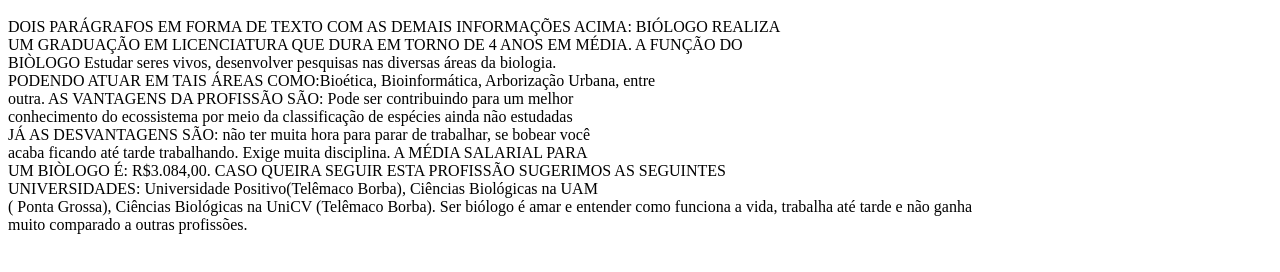
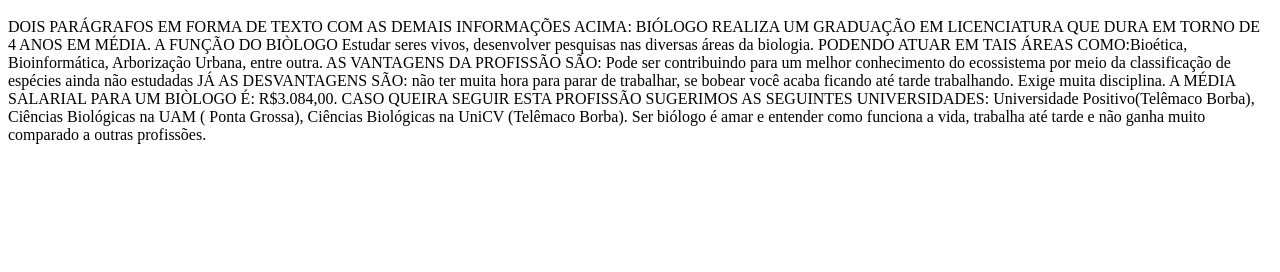
Before and after one commit to mariahpontess/pensamentocomputacional_1C, a plain HTML site: page index.html in a window 1280 px wide. Shown: the part 48-320 px from the top of the page. Drawn offline with Linux system fonts and the light colour scheme.

Commit message:
formatando

```diff
--- a/index.html
+++ b/index.html
@@ -1,15 +1,15 @@
  <h1> Vida biológica </h1>
 
- <P> DOIS PARÁGRAFOS EM FORMA DE TEXTO COM AS DEMAIS INFORMAÇÕES ACIMA: BIÓLOGO  REALIZA <BR>
- UM GRADUAÇÃO EM LICENCIATURA QUE DURA EM TORNO DE 4 ANOS EM MÉDIA. A FUNÇÃO DO <BR>
- BIÒLOGO Estudar seres vivos, desenvolver pesquisas nas diversas áreas da biologia.<BR>
-PODENDO ATUAR EM TAIS ÁREAS COMO:Bioética, Bioinformática, Arborização Urbana, entre <BR>
-outra. AS VANTAGENS DA PROFISSÃO SÃO: Pode ser contribuindo para um melhor <BR>
-conhecimento do ecossistema por meio da classificação de espécies ainda não estudadas <BR>
-JÁ AS DESVANTAGENS SÃO: não ter muita hora para parar de trabalhar, se bobear você <BR>
- acaba ficando até tarde trabalhando. Exige muita disciplina. A MÉDIA SALARIAL PARA <BR>
-UM BIÒLOGO É: R$3.084,00. CASO QUEIRA SEGUIR ESTA PROFISSÃO SUGERIMOS AS SEGUINTES <BR>
- UNIVERSIDADES: Universidade Positivo(Telêmaco Borba), Ciências Biológicas na UAM<BR>
+ <P> DOIS PARÁGRAFOS EM FORMA DE TEXTO COM AS DEMAIS INFORMAÇÕES ACIMA: BIÓLOGO  REALIZA
+ UM GRADUAÇÃO EM LICENCIATURA QUE DURA EM TORNO DE 4 ANOS EM MÉDIA. A FUNÇÃO DO
+ BIÒLOGO Estudar seres vivos, desenvolver pesquisas nas diversas áreas da biologia.
+PODENDO ATUAR EM TAIS ÁREAS COMO:Bioética, Bioinformática, Arborização Urbana, entre
+outra. AS VANTAGENS DA PROFISSÃO SÃO: Pode ser contribuindo para um melhor
+conhecimento do ecossistema por meio da classificação de espécies ainda não estudadas
+JÁ AS DESVANTAGENS SÃO: não ter muita hora para parar de trabalhar, se bobear você
+ acaba ficando até tarde trabalhando. Exige muita disciplina. A MÉDIA SALARIAL PARA
+UM BIÒLOGO É: R$3.084,00. CASO QUEIRA SEGUIR ESTA PROFISSÃO SUGERIMOS AS SEGUINTES
+ UNIVERSIDADES: Universidade Positivo(Telêmaco Borba), Ciências Biológicas na UAM
 ( Ponta Grossa), Ciências Biológicas na UniCV (Telêmaco Borba).
-Ser biólogo é amar e entender como funciona a vida, trabalha até tarde e não ganha <BR>
+Ser biólogo é amar e entender como funciona a vida, trabalha até tarde e não ganha
 muito comparado a outras profissões.
```
